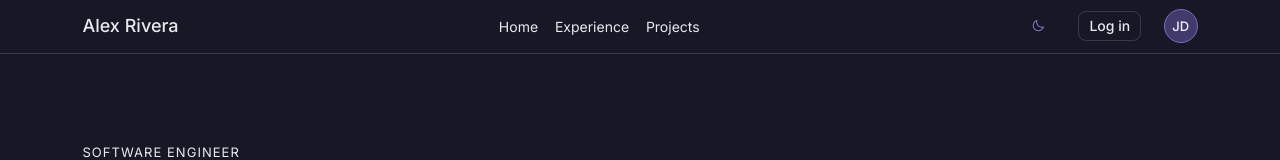
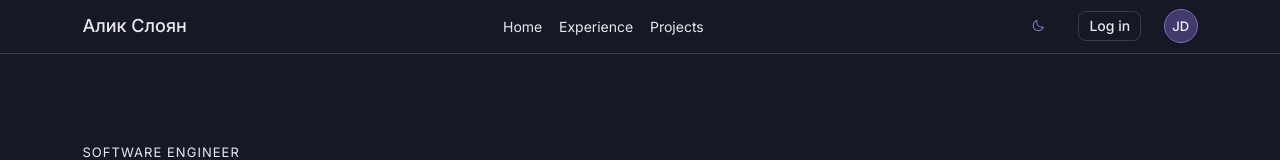
Before and after one commit to Alikosina/ai-portfolio-frontend, a Next.js app: page / in a window 1280 px wide. Shown: the top 160 px of the page. Built offline with nearby package versions, Linux system fonts and the light colour scheme.

Commit message:
Revert "Revert "Chat api url env""

```diff
--- a/app/page.tsx
+++ b/app/page.tsx
@@ -96,7 +96,7 @@ export default function Portfolio() {
             width: "100%",
           }}
         >
-          <div className="nav-brand">Alex Rivera</div>
+          <div className="nav-brand">Алик Слоян</div>
           <div style={{ display: "flex", gap: "var(--space-6)", marginRight: "auto" }}>
             <a
               href="#"
--- a/docker-compose.yml
+++ b/docker-compose.yml
@@ -8,5 +8,8 @@ services:
     restart: unless-stopped
     ports:
       - "127.0.0.1:3000:3000"
+    env_file:
+      - path: .env
+        required: false
     environment:
       - NODE_ENV=production
```
Also changed, not shown: 2 other files (tests, documents, lock files or other folders).
